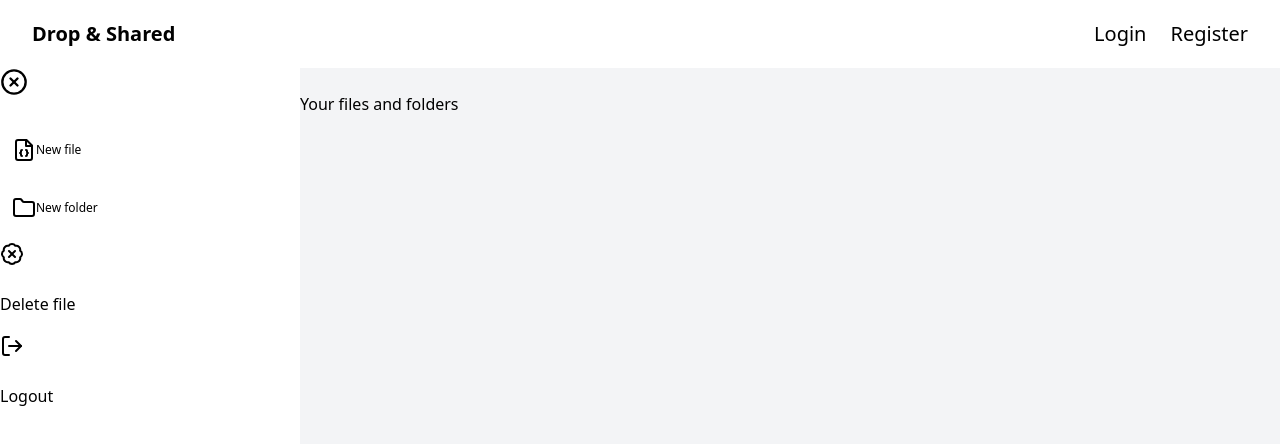
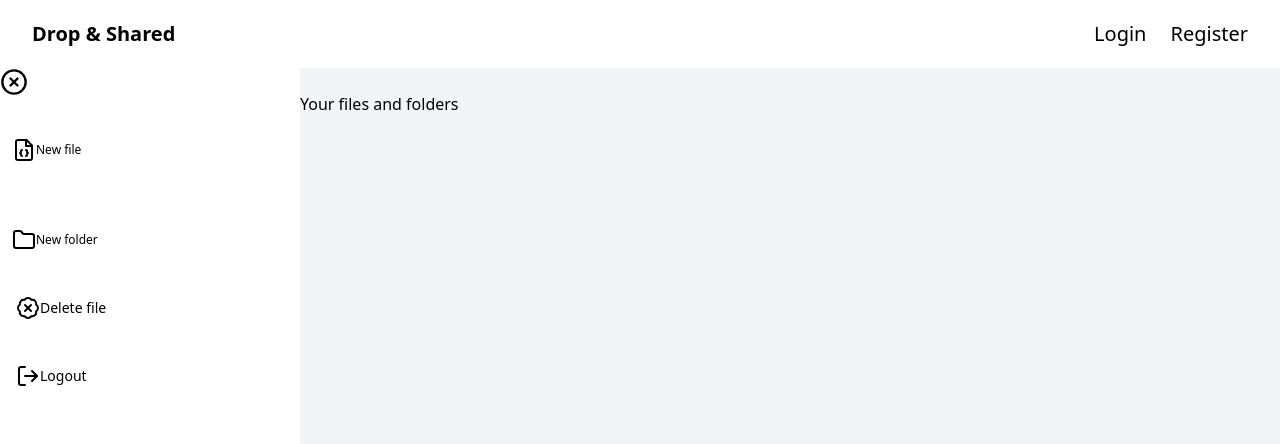
Before and after one commit to peterdinis/Drop-Shared, a Next.js app: page /dashboard in a window 1280 px wide. Shown: the top 444 px of the page. Built offline with nearby package versions, Linux system fonts and the light colour scheme; no server answers.

Commit message:
feat: Updating navbar when is open

```diff
--- a/app/components/shared/Sidebar.tsx
+++ b/app/components/shared/Sidebar.tsx
@@ -53,7 +53,7 @@ const Sidebar: FC = () => {
                   </AppModal>
                 </div>{" "}
                 <br />
-                <div>
+                <div className="mt-8">
                   <AppModal
                     icon={<Folder />}
                     btnName={"New folder"}
@@ -62,20 +62,17 @@ const Sidebar: FC = () => {
                     ddd
                   </AppModal>
                 </div>{" "}
-                <div className="mt-4">
-                  <BadgeX />{" "}
-                  <button className="leading-7 [&:not(:first-child)]:mt-6">
+                <div className="mt-8">
+                  <Button variant={"ghost"} value="sm">
+                    <BadgeX />
                     Delete file
-                  </button>
+                  </Button>
                 </div>
-                <div className="mt-4">
-                  <LogOut onClick={logoutUser} />{" "}
-                  <button
-                    className="leading-7 [&:not(:first-child)]:mt-6"
-                    onClick={logoutUser}
-                  >
+                <div className="mt-8">
+                  <Button variant={"ghost"} value="sm" onClick={logoutUser}>
+                    <LogOut onClick={logoutUser} />
                     Logout
-                  </button>
+                  </Button>
                 </div>
               </div>
             </div>
```
